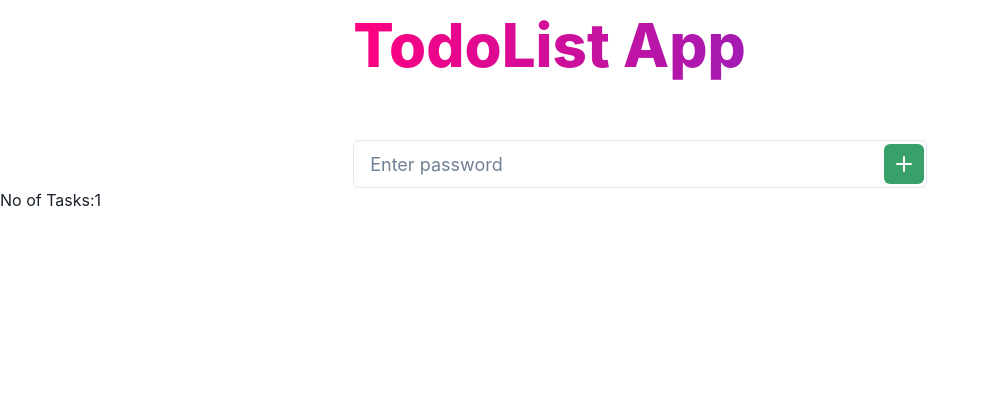
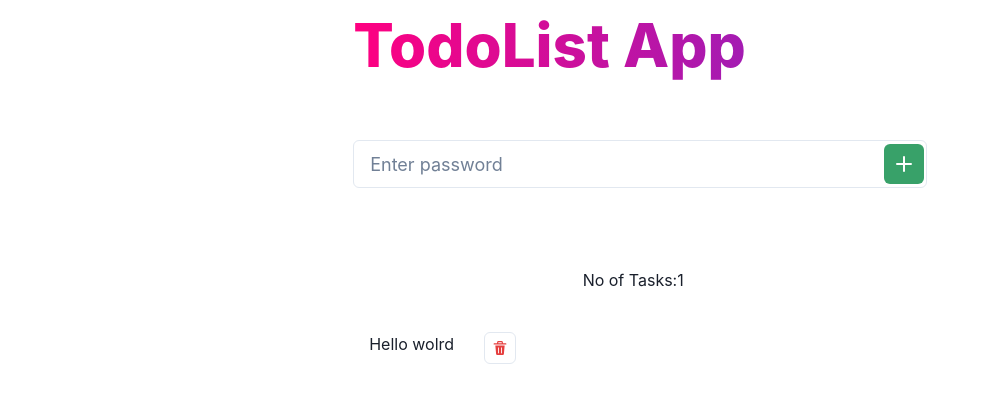
Before and after one commit to daniel-jebarson/todo-list, a Next.js app: page / in a window 1280 px wide. Shown: the top 402 px of the page, without its empty margins (0-989 px from the left). Built offline with nearby package versions, Linux system fonts and the light colour scheme.

Commit message:
update: todo component 🪙

```diff
--- a/components/todo.tsx
+++ b/components/todo.tsx
@@ -1,4 +1,56 @@
+import { AddIcon, DeleteIcon } from "@chakra-ui/icons";
+import {
+  Button,
+  ButtonGroup,
+  Container,
+  IconButton,
+  Text,
+} from "@chakra-ui/react";
+import { useState } from "react";
+import { useDispatch, useSelector } from "react-redux";
+import { bindActionCreators } from "redux";
+import { actionCreators, State } from "../hooks";
+
 const Todo = (props: { display: number }) => {
-  return <h1>No of Tasks:{props.display}</h1>;
+  const dispatch = useDispatch();
+  const [desc, setDesc] = useState("");
+  const { ADDTODO, REMOVETODO } = bindActionCreators(actionCreators, dispatch);
+  const state = useSelector((state: State) => state.todo);
+  return (
+    <Container
+      justifyContent={"center"}
+      display="flex"
+      flexDirection={"column"}
+      mt="80px"
+    >
+      <Text ml={"40%"}>No of Tasks:{state.noOfTasks}</Text>
+
+      <Container
+        justifyContent={"center"}
+        display="flex"
+        flexDirection={"column"}
+        mt="40px"
+        gap={"40px"}
+      >
+        {state.data.map((val, index) => {
+          return (
+            <ButtonGroup size="sm" isAttached variant="outline" gap={"30px"}>
+              <Text>{val.description}</Text>
+              <IconButton
+                onClick={() => {
+                  REMOVETODO();
+                }}
+                w={8}
+                h={8}
+                color="red.500"
+                aria-label="Remove"
+                icon={<DeleteIcon />}
+              />
+            </ButtonGroup>
+          );
+        })}
+      </Container>
+    </Container>
+  );
 };
 export default Todo;
```
